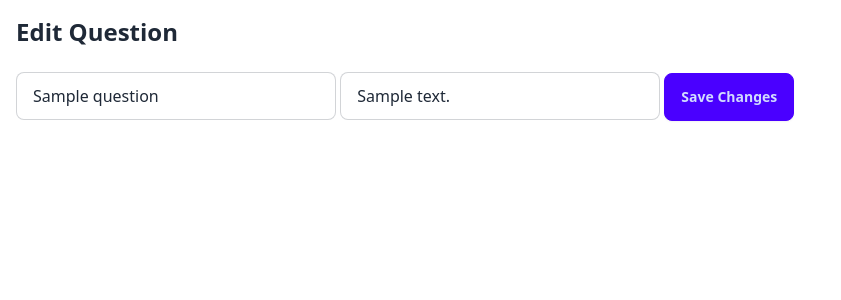
After one commit to rutra8002/quizapp, a Flask app: template templates/edit_question.html in a window 1280 px wide. The commit adds this page. Shown: the top 300 px of the page, without its empty margins (0-841 px from the left). Run offline with Flask 3, Linux system fonts and the light colour scheme; the template is opened without the code that fills it: most values are stand-ins (such as "Sample title", 1, 10 or a date in 2020); some libraries are stand-ins or nearby versions.

Commit message:
edit question

```diff
--- a/app.py
+++ b/app.py
@@ -106,6 +106,17 @@ def add_question(table_name):
     db.session.commit()
     return redirect(url_for('edit_table', table_name=table_name))
 
+@app.route('/admin/edit_question/<table_name>/<int:question_id>', methods=['GET', 'POST'])
+def edit_question(table_name, question_id):
+    if request.method == 'POST':
+        new_question = request.form['question']
+        new_answer = request.form['answer']
+        db.session.execute(text(f'UPDATE {table_name} SET question = :question, answer = :answer WHERE id = :id'), {'question': new_question, 'answer': new_answer, 'id': question_id})
+        db.session.commit()
+        return redirect(url_for('edit_table', table_name=table_name))
+    question = db.session.execute(text(f'SELECT * FROM {table_name} WHERE id = :id'), {'id': question_id}).fetchone()
+    return render_template('edit_question.html', table_name=table_name, question=question)
+
 @app.route('/admin/delete_question/<table_name>/<int:question_id>', methods=['POST'])
 def delete_question(table_name, question_id):
     db.session.execute(text(f'DELETE FROM {table_name} WHERE id = :id'), {'id': question_id})
--- /dev/null
+++ b/templates/edit_question.html
@@ -0,0 +1,19 @@
+<!DOCTYPE html>
+<html lang="en" data-theme="light">
+<head>
+    <meta charset="UTF-8">
+    <title>Edit Question</title>
+    <link href="https://cdn.jsdelivr.net/npm/daisyui@4.12.14/dist/full.min.css" rel="stylesheet" type="text/css" />
+    <script src="https://cdn.tailwindcss.com"></script>
+</head>
+<body>
+    <div class="container mx-auto p-4">
+        <h1 class="text-2xl font-bold mb-4">Edit Question</h1>
+        <form action="{{ url_for('edit_question', table_name=table_name, question_id=question.id) }}" method="post">
+            <input type="text" name="question" value="{{ question.question }}" class="input input-bordered w-full max-w-xs">
+            <input type="text" name="answer" value="{{ question.answer }}" class="input input-bordered w-full max-w-xs mt-2">
+            <button type="submit" class="btn btn-primary mt-2">Save Changes</button>
+        </form>
+    </div>
+</body>
+</html>
--- a/templates/edit_table.html
+++ b/templates/edit_table.html
@@ -23,6 +23,9 @@
                         <p>{{ question.question }}</p>
                         <h2 class="card-title">Answer</h2>
                         <p>{{ question.answer }}</p>
+                        <form action="{{ url_for('edit_question', table_name=table_name, question_id=question.id) }}" method="post">
+                            <button type="submit" class="btn btn-danger mt-2">Edit</button>
+                        </form>
                         <form action="{{ url_for('delete_question', table_name=table_name, question_id=question.id) }}" method="post">
                             <button type="submit" class="btn btn-danger mt-2">Delete</button>
                         </form>
```
